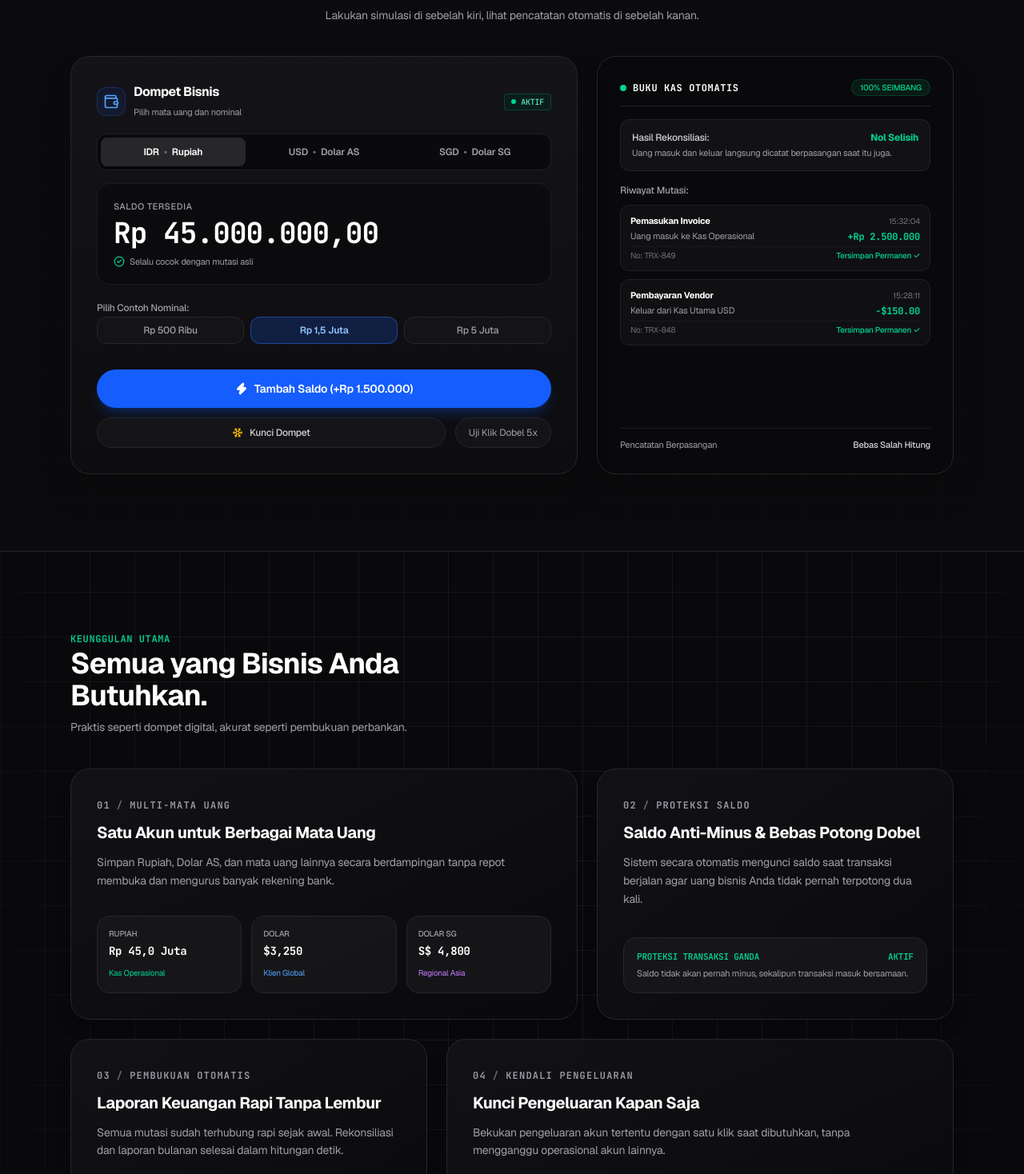
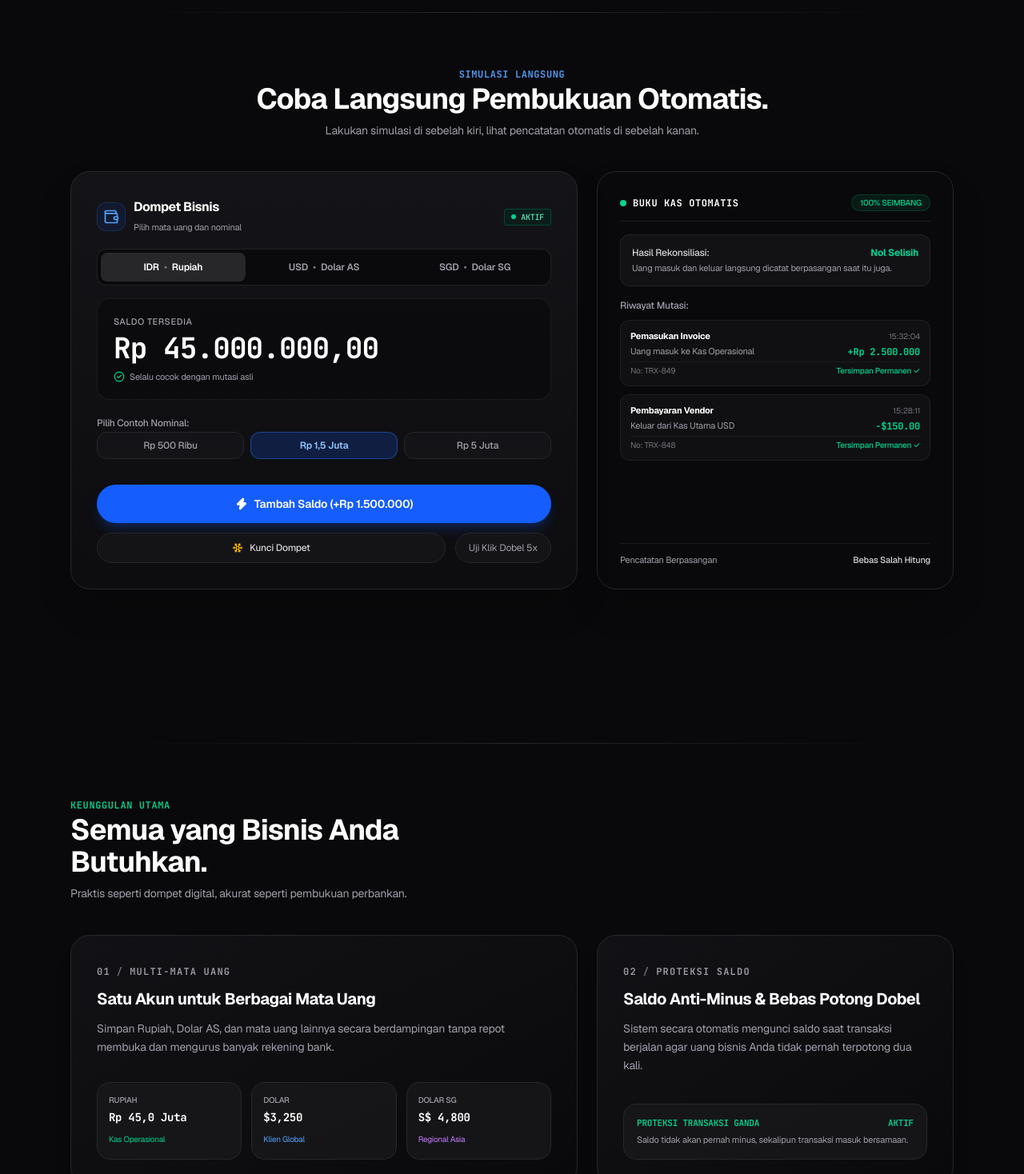
Before and after one commit to agamlatiff/bastion, a React (Vite) app in the folder web/: page / in a window 1280 px wide. Shown: the part 1332-2800 px from the top of the page at 80% size. Built offline with nearby package versions, Linux system fonts and the light colour scheme.

Commit message:
feat(web): make section transitions smooth with linear gradient grid fade and radiant dividers

```diff
--- a/web/src/pages/LandingPage.tsx
+++ b/web/src/pages/LandingPage.tsx
@@ -119,8 +119,8 @@ export const LandingPage: React.FC = () => {
 
     return (
         <div className="min-h-screen bg-[#09090b] text-zinc-100 selection:bg-zinc-800 selection:text-white relative overflow-x-hidden">
-            {/* Background Grid Kotak-kotak Nyata & Prominen */}
-            <div className="absolute inset-0 bg-grid-hero pointer-events-none opacity-60 [mask-image:radial-gradient(ellipse_at_center,white_50%,transparent_90%)]" />
+            {/* Background Grid Kotak-kotak Nyata & Memudar Lembut ke Bawah */}
+            <div className="absolute top-0 inset-x-0 h-[1300px] bg-grid-hero pointer-events-none opacity-60 [mask-image:linear-gradient(to_bottom,white_35%,rgba(255,255,255,0.4)_70%,transparent_100%)]" />
 
             {/* Ambient Lighting Lembut di Balik Grid */}
             <div className="absolute top-28 left-1/3 -translate-x-1/2 w-[550px] h-[350px] bg-blue-600/10 blur-[140px] rounded-full pointer-events-none" />
@@ -131,7 +131,7 @@ export const LandingPage: React.FC = () => {
             {/* ========================================================================= */}
             {/* SECTION 1: HERO (Clean, Premium, Zero Alay, Layout Fanned Cards)          */}
             {/* ========================================================================= */}
-            <section className="relative pt-32 pb-24 md:pt-40 md:pb-28 px-4 sm:px-6 max-w-6xl mx-auto text-center">
+            <section className="relative pt-32 pb-36 sm:pb-44 md:pt-40 md:pb-48 px-4 sm:px-6 max-w-6xl mx-auto text-center">
                 {/* Hero Content (Lugas & To The Point) */}
                 <div className="space-y-5 max-w-3xl mx-auto relative z-10">
                     <h1 className="text-4xl sm:text-6xl lg:text-7xl font-extrabold tracking-tight text-white leading-[1.12] text-balance font-sans">
@@ -260,7 +260,12 @@ export const LandingPage: React.FC = () => {
             {/* ========================================================================= */}
             {/* SECTION 2: THE PROOF — DUAL-PANE INTERACTIVE SIMULATOR (#demo)            */}
             {/* ========================================================================= */}
-            <section id="demo" className="py-24 border-t border-zinc-800/80 bg-[#0c0c0e]/80 relative overflow-hidden">
+            <section id="demo" className="py-24 relative overflow-hidden">
+                {/* Radiant Glowing Divider (Memudar ke Kiri & Kanan) */}
+                <div className="w-full max-w-5xl mx-auto mb-16 px-4">
+                    <div className="h-px w-full bg-gradient-to-r from-transparent via-zinc-800 to-transparent" />
+                </div>
+
                 <div className="max-w-6xl mx-auto px-4 sm:px-6 space-y-10">
                     <div className="text-center max-w-2xl mx-auto space-y-2">
                         <span className="text-xs font-semibold uppercase tracking-wider text-blue-400 font-mono">
@@ -491,7 +496,12 @@ export const LandingPage: React.FC = () => {
             {/* ========================================================================= */}
             {/* SECTION 3: KEUNGGULAN — BENTO GRID RAMAH & STRAIGHTFORWARD (#keunggulan)  */}
             {/* ========================================================================= */}
-            <section id="keunggulan" className="py-24 border-t border-zinc-800/80 relative">
+            <section id="keunggulan" className="py-24 relative">
+                {/* Radiant Glowing Divider */}
+                <div className="w-full max-w-5xl mx-auto mb-16 px-4">
+                    <div className="h-px w-full bg-gradient-to-r from-transparent via-zinc-800 to-transparent" />
+                </div>
+
                 <div className="max-w-6xl mx-auto px-4 sm:px-6 space-y-10">
                     <div className="text-left max-w-xl space-y-2">
                         <span className="text-xs font-semibold uppercase tracking-wider text-emerald-400 font-mono">
@@ -629,7 +639,12 @@ export const LandingPage: React.FC = () => {
             {/* ========================================================================= */}
             {/* SECTION 4: KEAMANAN & PENDAFTARAN (#keamanan)                             */}
             {/* ========================================================================= */}
-            <section id="keamanan" className="py-24 border-t border-zinc-800/80 bg-[#09090b] relative">
+            <section id="keamanan" className="py-24 relative">
+                {/* Radiant Glowing Divider */}
+                <div className="w-full max-w-5xl mx-auto mb-16 px-4">
+                    <div className="h-px w-full bg-gradient-to-r from-transparent via-zinc-800 to-transparent" />
+                </div>
+
                 <div className="max-w-6xl mx-auto px-4 sm:px-6">
                     <div className="grid grid-cols-1 lg:grid-cols-12 gap-12 items-center">
                         {/* Kiri */}
```
